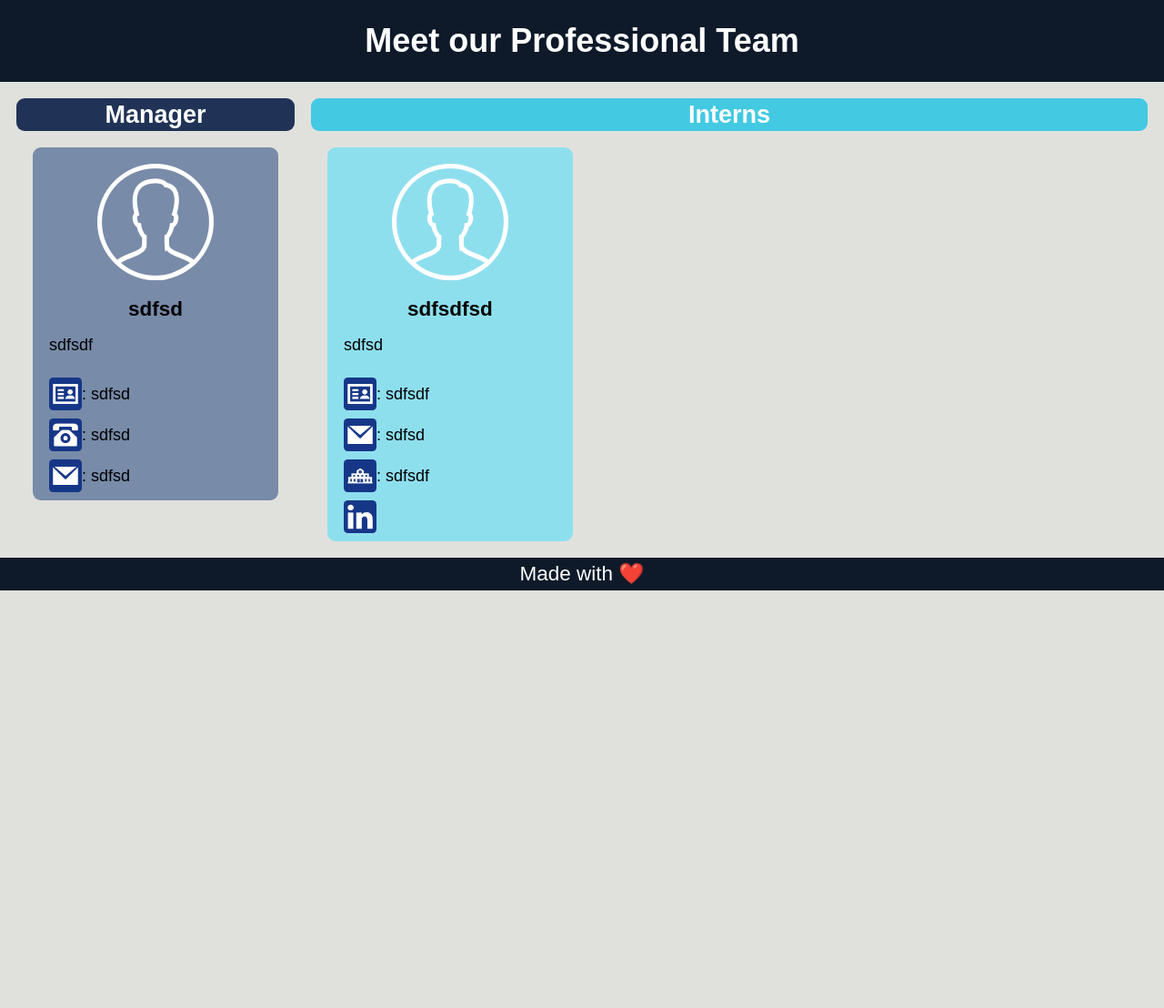
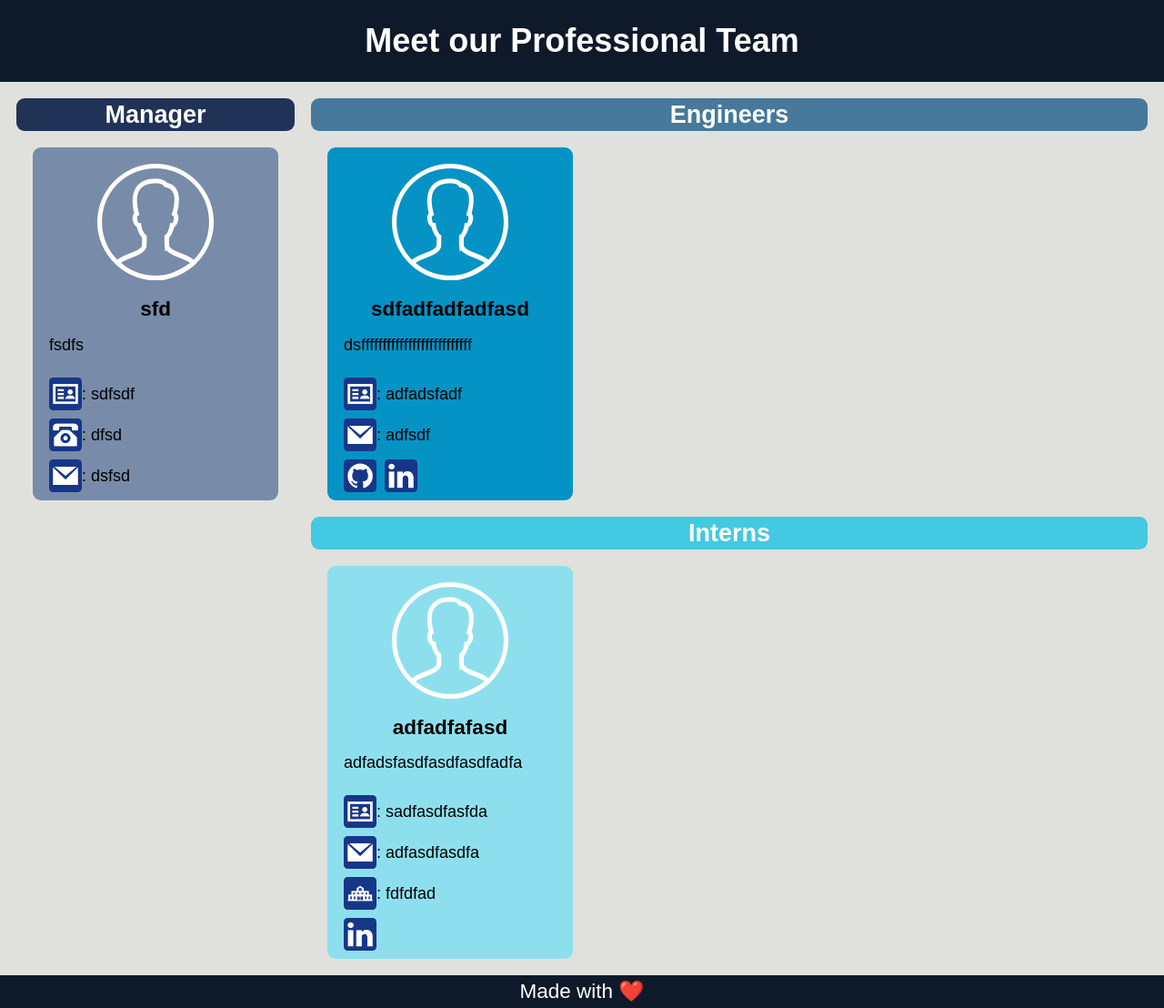
Before and after one commit to NileshPatel83/Team-Profile-Generator, a website: page dist/index.html in a window 1280 px wide. Shown: the whole page at 91% size. Before the commit the page ends 800 px from the top, so only its background shows below. Drawn offline with Linux system fonts and the light colour scheme.

Commit message:
Index.html file created.

```diff
--- a/dist/index.html
+++ b/dist/index.html
@@ -20,13 +20,13 @@
             <div class="card manager">
                 <div class="card-heading">
                     <img class="photo" src="../images/Person.png" alt="Manager photo">
-                            <h2 class="employee-name">sdfsd</h2>
-                            <p>sdfsdf</p>
+                    <h2 class="employee-name">sfd</h2>
+                    <p>fsdfs</p>
                 </div>
                 <div class="card-body">
-                            <div><img src="../images/Id.png" alt="ID Sign">: sdfsd</div>
-                            <div><img src="../images/Telephone.png" alt="Phone Sign">: sdfsd</div>
-                            <div><img src="../images/Email.png" alt="Email Sign"><a class="text-decoration" href="mailto:sdfsd">: sdfsd</a></div>
+                    <div><img src="../images/Id.png" alt="ID Sign">: sdfsdf</div>
+                    <div><img src="../images/Telephone.png" alt="Phone Sign">: dfsd</div>
+                    <div><img src="../images/Email.png" alt="Email Sign"><a class="text-decoration" href="mailto:dsfsd">: dsfsd</a></div>
                 </div>
             </div>
         </div>
@@ -34,6 +34,26 @@
                     <div class="right">
                         <div>
 
+
+        <h3 class="label label-engineers">Engineers</h3>
+        <div class="engineers">
+
+        <div class="card engineer">
+            <div class="card-heading">
+                <img class="photo" src="../images/Person.png" alt="Engineer photo">
+                <h2 class="employee-name">sdfadfadfadfasd</h2>
+                <p>dsffffffffffffffffffffffffff</p>
+            </div>
+            <div class="card-body">
+                <div><img src="../images/Id.png" alt="ID Sign">: adfadsfadf</div>
+                <div><img src="../images/Email.png" alt="Email Sign"><a href="mailto:adfsdf">: adfsdf</a></div>
+                <div>
+                    <div><a href="https://github.com/fffff" target="_blank"><img class="github" src="../images/GitHub.png" alt="GitHub Logo"></a></div>
+                    <div><a href="https://sdfafa" target="_blank"><img class="linked-in" src="../images/LinkedIn.png" alt="LinkedIn Logo"></a></div>
+                </div>
+            </div>
+        </div>
+        </div>
                         </div>
                         <div>
 
@@ -43,13 +63,13 @@
         <div class="card intern">
             <div class="card-heading">
                 <img class="photo" src="../images/Person.png" alt="Engineer photo">
-                            <h2 class="employee-name">sdfsdfsd</h2>
-                            <p>sdfsd</p>
+                <h2 class="employee-name">adfadfafasd</h2>
+                <p>adfadsfasdfasdfasdfadfa</p>
             </div>
             <div class="card-body">
-                            <div><img  src="../images/Id.png" alt="ID Sign">: sdfsdf</div>
-                            <div><img  src="../images/Email.png" alt="Email Sign"><a class="text-decoration" href="mailto:sdfsd">: sdfsd</a></div>
-                            <div><img  src="../images/School.png" alt="School Logo">: sdfsdf</a></div>
+                <div><img  src="../images/Id.png" alt="ID Sign">: sadfasdfasfda</div>
+                <div><img  src="../images/Email.png" alt="Email Sign"><a class="text-decoration" href="mailto:adfasdfasdfa">: adfasdfasdfa</a></div>
+                <div><img  src="../images/School.png" alt="School Logo">: fdfdfad</a></div>
                 <div><a href="https://sdfsdfsd" target="_blank"><img class="linked-in" src="../images/LinkedIn.png" alt="LinkedIn Logo"></a></div>
             </div>
         </div>
```
Lines whose indentation alone changed are shown as unchanged.
